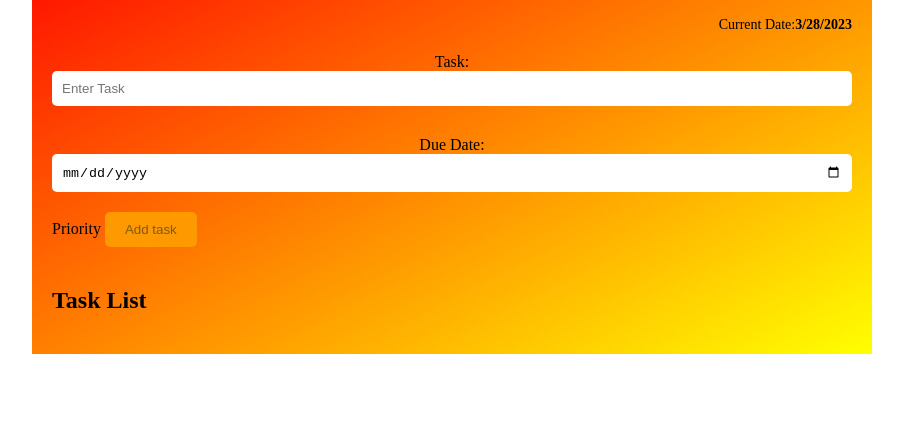
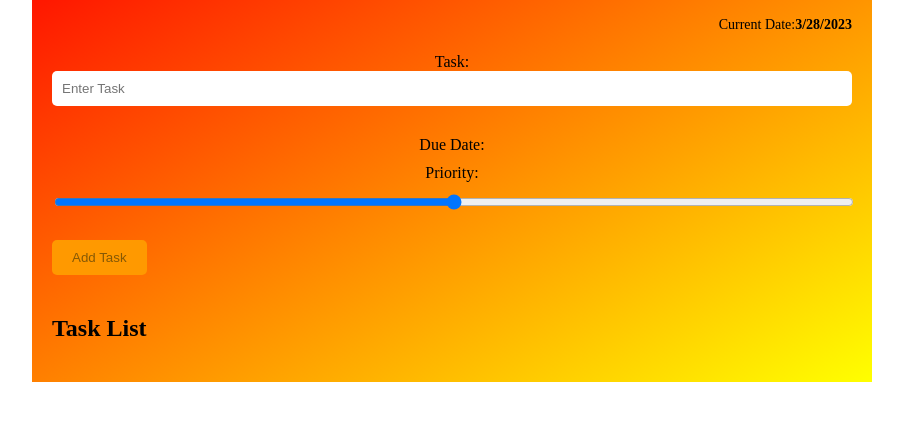
Before and after one commit to ejehlers/To-Do-App, a plain HTML site: page index.html in a window 1280 px wide. Shown: the part 89-510 px from the top of the page, without its empty margins (188-1091 px from the left). Drawn offline with Linux system fonts and the light colour scheme.

Commit message:
Fix Priority Bar
Fixed priority bar - Broke due date

```diff
--- a/index.html
+++ b/index.html
@@ -16,9 +16,9 @@
       <label for="task">Task:</label>
       <input type="text" id="task" placeholder="Enter Task"/>
       <label for="Due Date">Due Date:</label>
-      <input type="date" id="due date"
-      <label type="range" min="1" max="5" id="priority">Priority</label>
-      <button id="add">Add task</button>
+      <label for="priority">Priority:</label>
+        <input type="range" min="1" max="5" id="priority" />
+        <button id="add">Add Task</button>
     </div>
 
     <div class="list">
--- a/script.js
+++ b/script.js
@@ -4,7 +4,7 @@ document.getElementById("currentDate").textContent = currentDate;
 
 // Get task input fields
 const taskInput = document.getElementById("task");
-const dueDateInput = document.getElementById("due-date");
+const dueDateInput = document.getElementById("due date");
 const priorityInput = document.getElementById("priority");
 
 // Get task list
```
